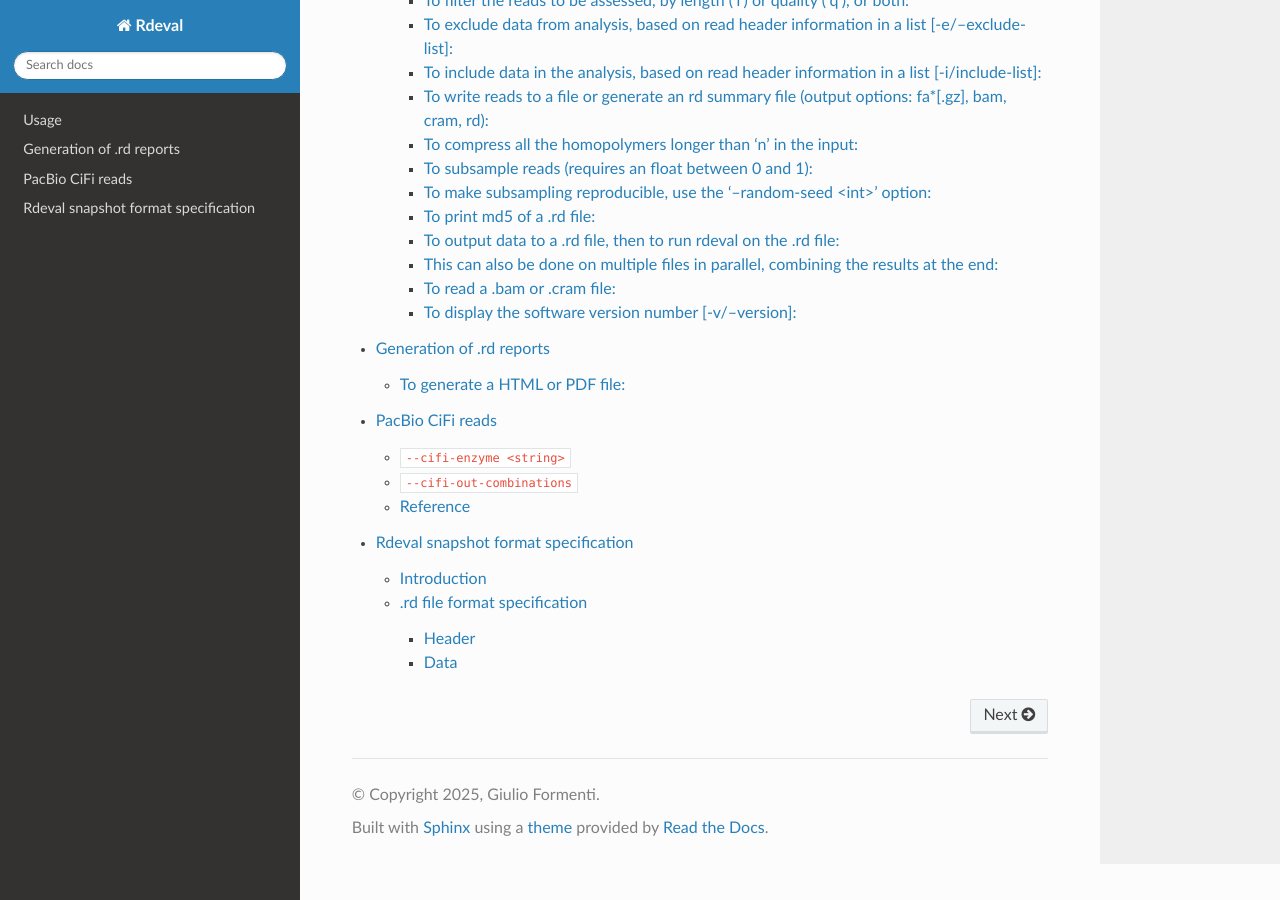
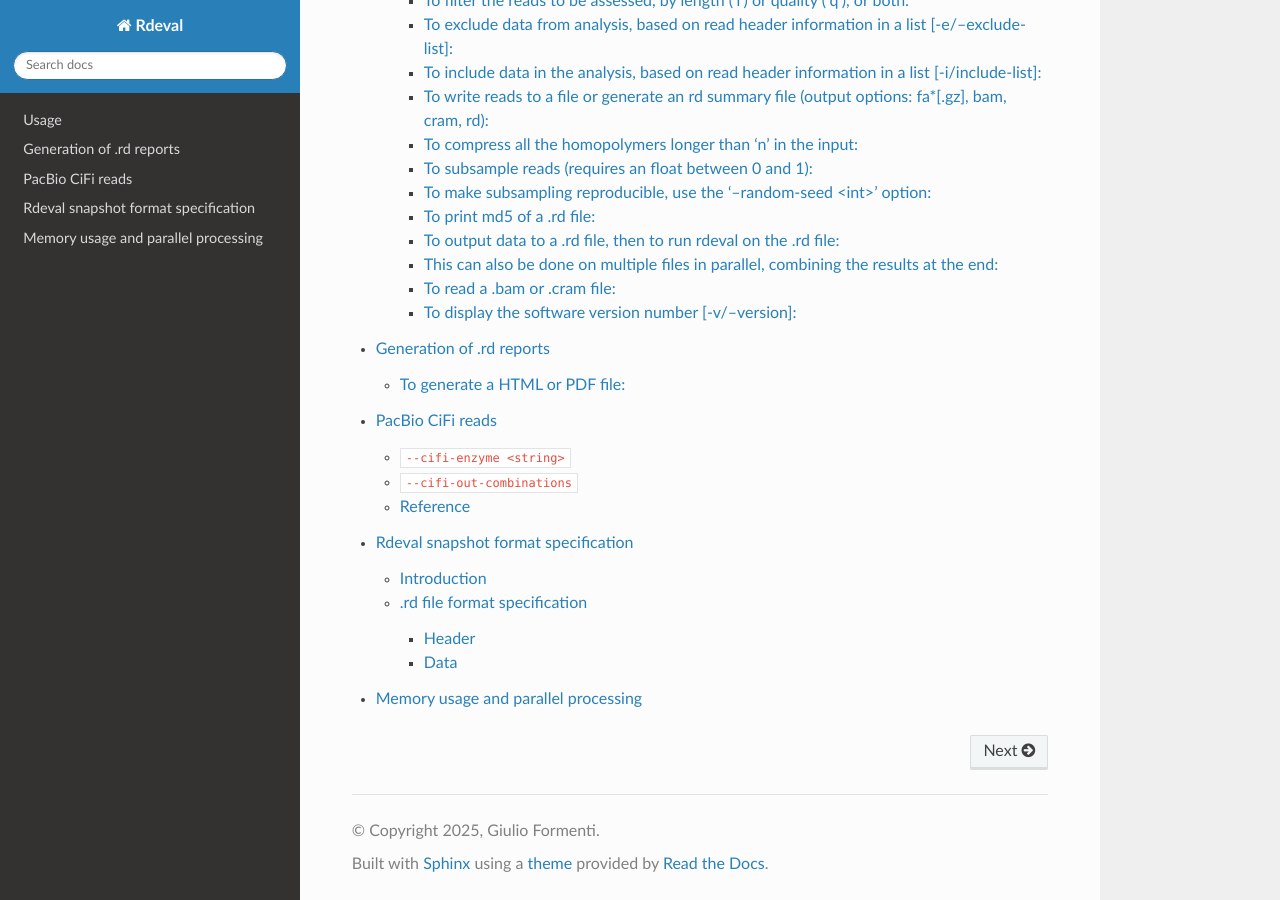
Before and after one commit to vgl-hub/rdeval-documentation, a Sphinx documentation site: the page built from docs/source/index.rst, in a window 1280 px wide and 900 px high, scrolled down 1104 px. Built offline with Sphinx 7.4.7 and the Read the Docs theme 3.1.0, drawn with Linux system fonts in a browser that asks for light colours; some of the changed lines change nothing that is shown.

Commit message:
added efficiency considerations

```diff
--- /dev/null
+++ b/docs/source/efficiency_considerations.rst
@@ -0,0 +1,149 @@
+Memory usage and parallel processing
+####################################
+
+Overview
+
+---
+
+The latest versions of `rdeval` are designed to be very memory efficient.
+Internally, `rdeval` uses an MPMC (multi-producer / multi-consumer) queue
+implemented as a bounded ring buffer. This design provides strict, predictable
+memory bounds while still running at (or very close to) theoretical full
+throughput on modern CPUs.
+
+Default parallelism
+
+---
+
+By default (values can be changed in the CLI), `rdeval` uses:
+
+* `parallel_files = 4`
+* `decompression_threads = 4`
+* `compression_threads = 6`
+
+This means:
+
+* Up to 4 input files are processed in parallel. If you provide more than 4
+  input files, `rdeval` processes them in batches of 4 (first 4, then the
+  next 4, and so on).
+* For BAM/CRAM input, each file can use up to 4 decompression threads.
+* These are **threads**, not physical cores, so it is usually fine to have more
+  threads than hardware cores; the scheduler will multiplex them.
+
+Input-side ring buffer
+
+---
+
+The main input pipeline uses a bounded ring buffer shared between producer and
+consumer threads.
+
+* Let:
+
+  * `producersN` be the number of producer threads (i.e. input file readers)
+  * `consumersN` be the number of consumer threads (typically the total
+    worker threads in the pipeline)
+
+* The number of buffers in the ring is:
+
+  .. code-block:: text
+
+  buffersN = (consumersN + producersN) * 2
+
+* Each individual buffer is by default ~1,000,000 bp, i.e. ~1 MB of sequence
+  data.
+
+Since `consumersN` corresponds to the total number of active threads in the
+pipeline, the total memory allocated for this ring buffer is roughly:
+
+.. code-block:: text
+
+total_input_buffer_memory  ≈  buffersN × 1 MB
+
+# Example: single compressed FASTQ file
+
+If your machine has, for instance, 32 threads and you allow `rdeval` to use
+all of them for a single input file, the upper bound for the input-side
+buffering is approximately:
+
+.. code-block:: text
+
+consumersN  ≈ 32
+producersN  ≈ 1
+buffersN    = (32 + 1) * 2  ≈ 66
+
+total_input_buffer_memory  ≈ 66 MB
+
+In internal benchmarks, the actual memory footprint is minimal in practice,
+and substantially smaller than the <4 GB previously reported in the original
+manuscript for older configurations. If you observe a significantly larger
+memory usage under typical workloads, please let us know so we can investigate.
+
+Output-side ring buffer (writing to disk)
+
+---
+
+When the user requests writing data to disk (e.g. converting FASTQ>BAM), `rdeval` uses a **second** bounded ring buffer for the
+output stage. This is governed by:
+
+.. code-block:: text
+
+outBuffersN = consumersN * 4 + 1
+
+where `consumersN` is again the total number of worker threads in the
+pipeline. Each output buffer is of comparable size (on the order of ~1 MB),
+so the additional memory required for the output ring is approximately:
+
+.. code-block:: text
+
+total_output_buffer_memory  ≈  outBuffersN × 1 MB
+
+Thus, when writing to disk, a good upper bound for total buffer memory is:
+
+.. code-block:: text
+
+total_buffer_memory  ≈  (buffersN + outBuffersN) × 1 MB
+
+In most practical use cases this remains modest compared to available RAM
+on typical analysis nodes.
+
+Practical recommendations on clusters
+
+---
+
+Even though `rdeval` can in principle process many files on a single node
+with a large number of CPUs without significant performance degradation, in
+cluster environments it is often more convenient and robust to:
+
+1. Generate **individual `.rd` files** for each input file (or logical
+   group of inputs).
+2. Combine the resulting `.rd` files at the end of the pipeline.
+
+The final combination step is extremely fast and is described in detail in
+the usage documentation:
+
+* `rdeval usage: generating and processing .rd files <https://rdeval-documentation.readthedocs.io/en/latest/usage.html#to-output-data-to-a-rd-file-then-to-run-rdeval-on-the-rd-file>`_
+
+This approach simplifies resource management (especially memory and I/O) on
+multi-user clusters while preserving parallelism and throughput. It also enables the visualization of multiple .rd results in a single report <https://rdeval-documentation.readthedocs.io/en/latest/rd.html#to-generate-a-html-or-pdf-file>
+
+Notes and feedback
+
+---
+
+The current configuration (defaults, buffer sizes and thread scheduling) has
+been tuned for typical high-throughput use cases, but has not yet been
+exhaustively benchmarked across all possible hardware and input types.
+
+Different combinations of:
+
+* `parallel_files`
+* `decompression_threads`
+* `compression_threads`
+* `max-memory`
+
+may yield better performance or memory usage on specific systems, especially
+for highly compressed BAM/CRAM inputs where I/O and decompression behave
+differently from FASTQ.
+
+We welcome feedback and real-world benchmarks from users to further refine
+these defaults and improve both performance and memory efficiency.
--- a/docs/source/index.rst
+++ b/docs/source/index.rst
@@ -25,3 +25,4 @@
    rd
    cifi
    format_specification
+   efficiency_considerations
```
